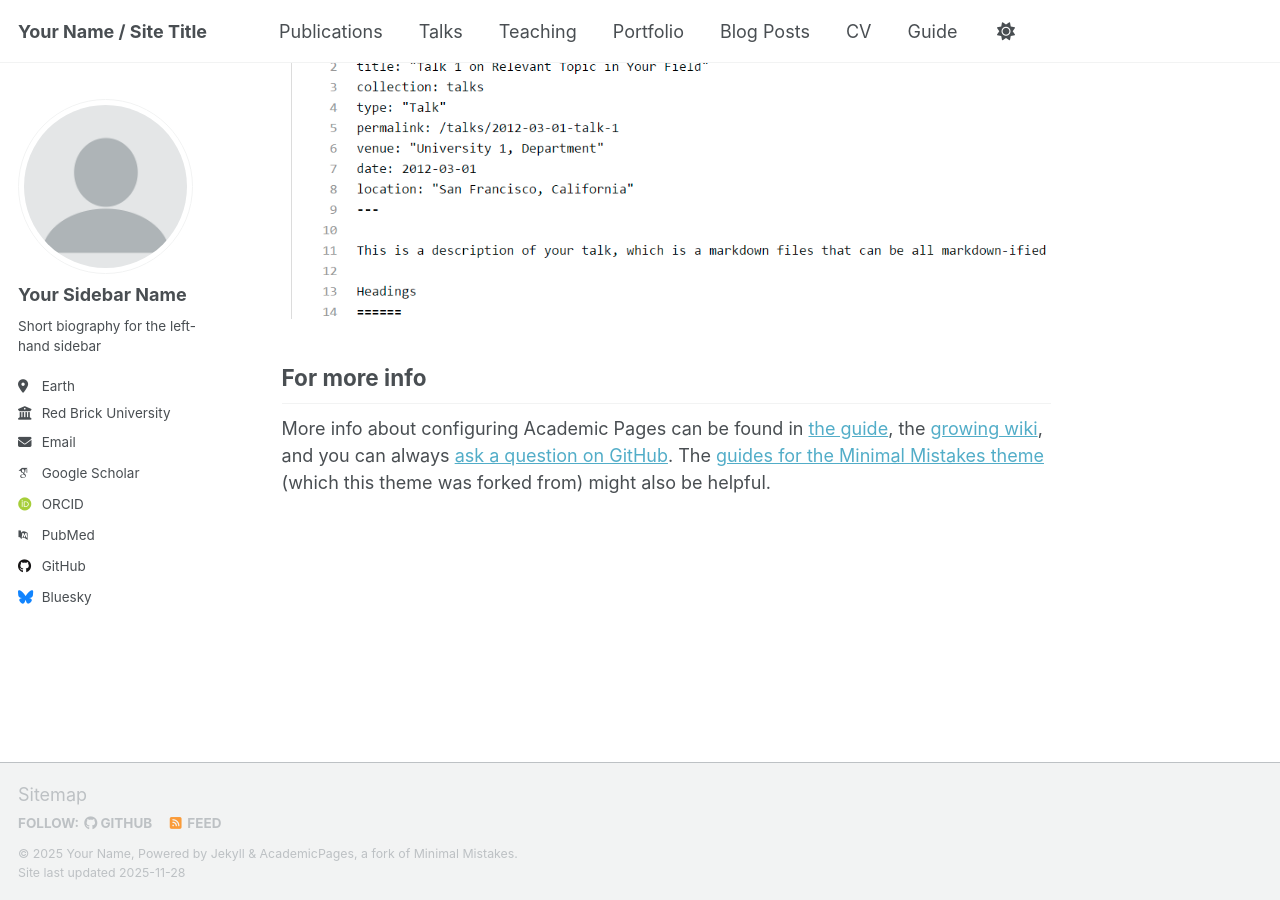
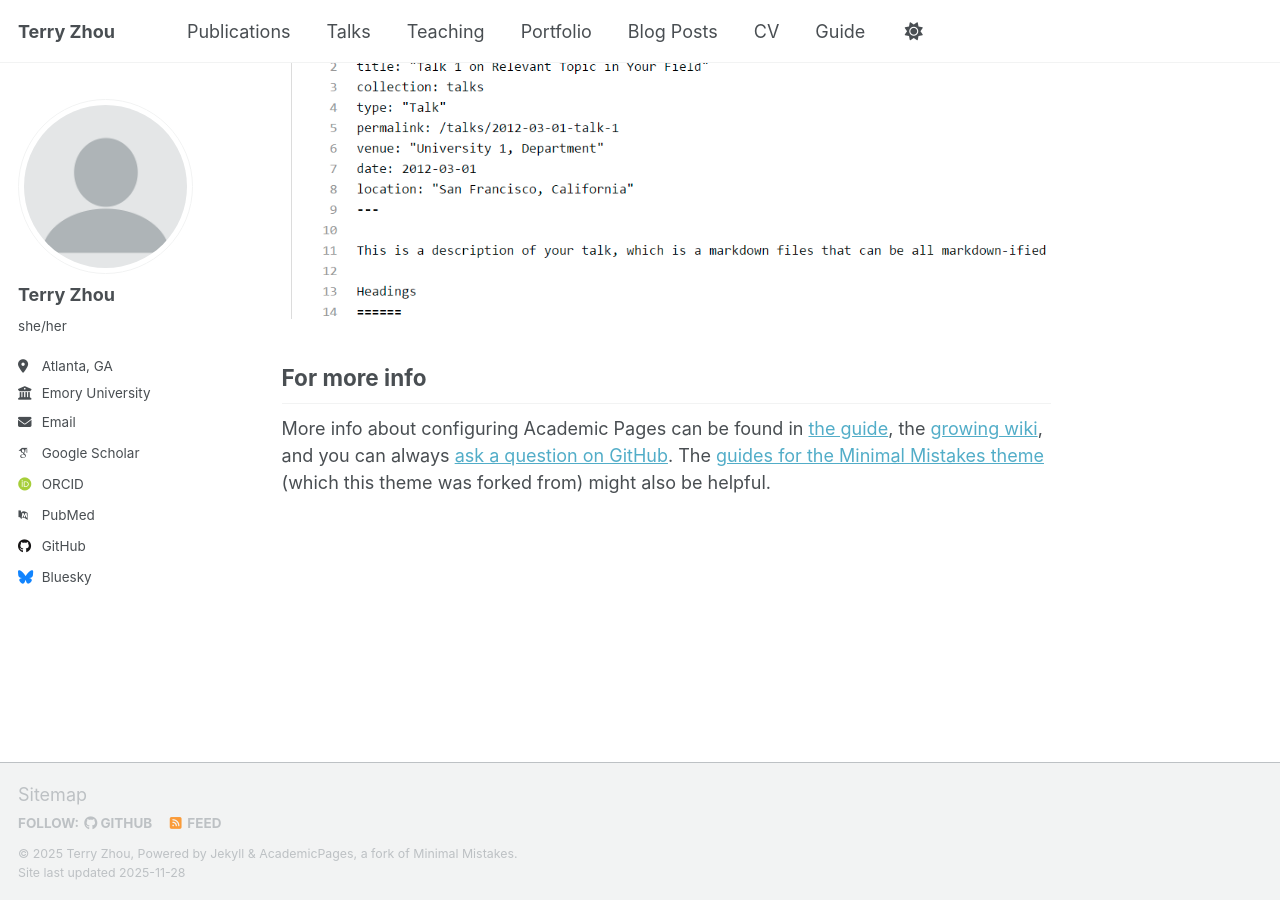
Before and after one commit to terryzhou1/terryzhou1, a Jekyll site: the page built from _pages/about.md, in a window 1280 px wide and 900 px high, scrolled down 2880 px. Built offline with Jekyll 4.4.1, drawn with Linux system fonts in a browser that asks for light colours; some web fonts are replaced; a script that is not in the unit is left out.

Commit message:
Update site configuration for Terry Zhou

```diff
--- a/_config.yml
+++ b/_config.yml
@@ -9,14 +9,14 @@
 # Basic Site Settings
 locale                   : "en-US"
 site_theme               : "default" # Currently available options are "default", "air"
-title                    : "Your Name / Site Title"
+title                    : "Terry Zhou"
 title_separator          : "-"
-name                     : &name "Your Name"
+name                     : &name "Terry Zhou"
 description              : &description "Your Name's academic portfolio"   # Update this with a general description of your site, this is the default if not overridden by a page
 url                      : https://academicpages.github.io # The base hostname & protocol for your site e.g. "https://[your GitHub username].github.io",
                                                            # or if you already have some other page hosted on Github then use "https://[your GitHub username].github.io/[Your Repo Name]"
 baseurl                  : "" # the subpath of your site, e.g. "/blog"
-repository               : "academicpages/academicpages.github.io"
+repository               : "terryzhou1/terryzhou1.github.io"
 
 # Site Author - The following control what appear as part of the author content on the side bar.
 #               If a field is blank the icon and link will not appear, otherwise it will be shown.
@@ -24,13 +24,13 @@ repository               : "academicpages/academicpages.github.io"
 author:
   # Biographic information
   avatar           : "profile.png"
-  name             : "Your Sidebar Name"
-  pronouns         : # example: "she/her"
-  bio              : "Short biography for the left-hand sidebar"
-  location         : "Earth"
-  employer         : "Red Brick University"
+  name             : "Terry Zhou"
+  pronouns         : "she/her"
+  bio              : ""
+  location         : "Atlanta, GA"
+  employer         : "Emory University"
   uri              : # URL
-  email            : "none@example.org"
+  email            : "terry.zhou@emory.edu"
 
   # Academic websites
   academia         : # URL
```
